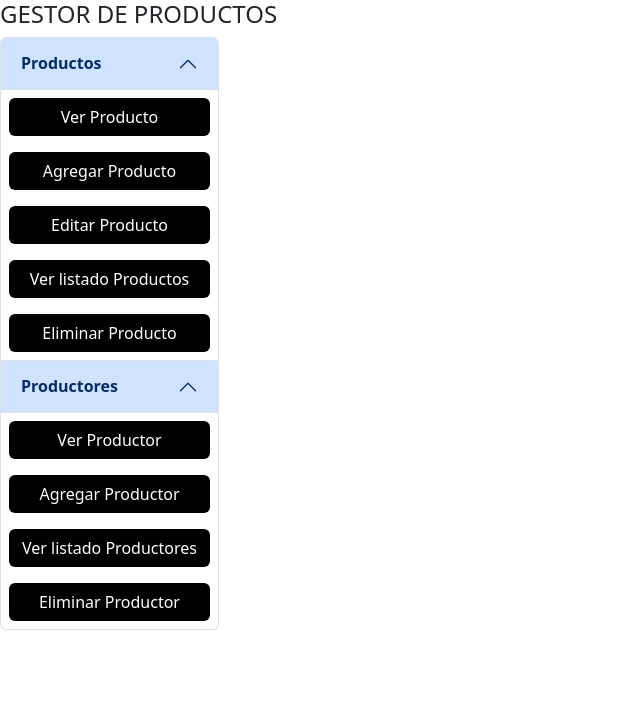
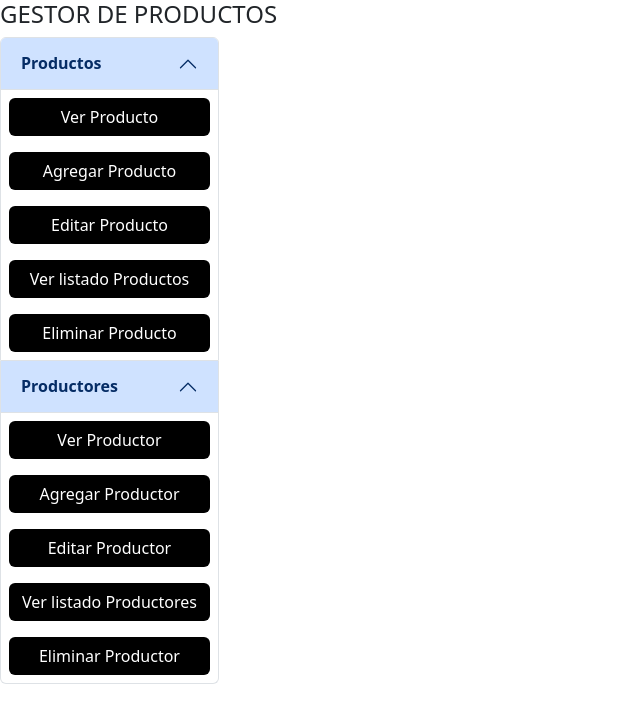
Before and after one commit to ismaelmarot/productsApp, a React (Vite) app in the folder frontend/: page / in a window 1280 px wide. Shown: the top 722 px of the page, without its empty margins (0-640 px from the left). Built offline with nearby package versions, Linux system fonts and the light colour scheme.

Commit message:
Add: EditProducer.tsx component and conected to the Sidebar

```diff
--- a/frontend/src/App.tsx
+++ b/frontend/src/App.tsx
@@ -62,9 +62,10 @@ function App() {
 
       case 'addProducer':
         return <AddProducer onProducerAdded={handleDone} />;
-      case 'detailsProducer':
+      case 'editProducer':
+        return <EditProducer onUpdated={handleDone} />;
+        case 'detailsProducer':
         return <DetailsProducer />;
-
       case 'listProducers':
         return (
           <ListProducers
--- a/frontend/src/components/Sidebar/Sidebar.tsx
+++ b/frontend/src/components/Sidebar/Sidebar.tsx
@@ -107,7 +107,17 @@ function Sidebar({ onChangeView }: Props) {
             </button>
           </div>
         </div>
-
+        <div id='collapseOne' className='accordion-collapse collapse show' aria-labelledby='headingOne' data-bs-parent='#accordionExample'>
+          <div className='accordion-body' style={{ padding:'.5rem'}}>
+            <button
+              className='btn btn-link text-white'
+              style={{  textDecoration: 'none', backgroundColor: 'black', width: '100%' }}
+              onClick={() => onChangeView('editProducer')}
+            >
+              Editar Productor
+            </button>
+          </div>
+        </div>
 
        <div className='accordion-body' style={{ padding: '.5rem' }}>
         <button
```
